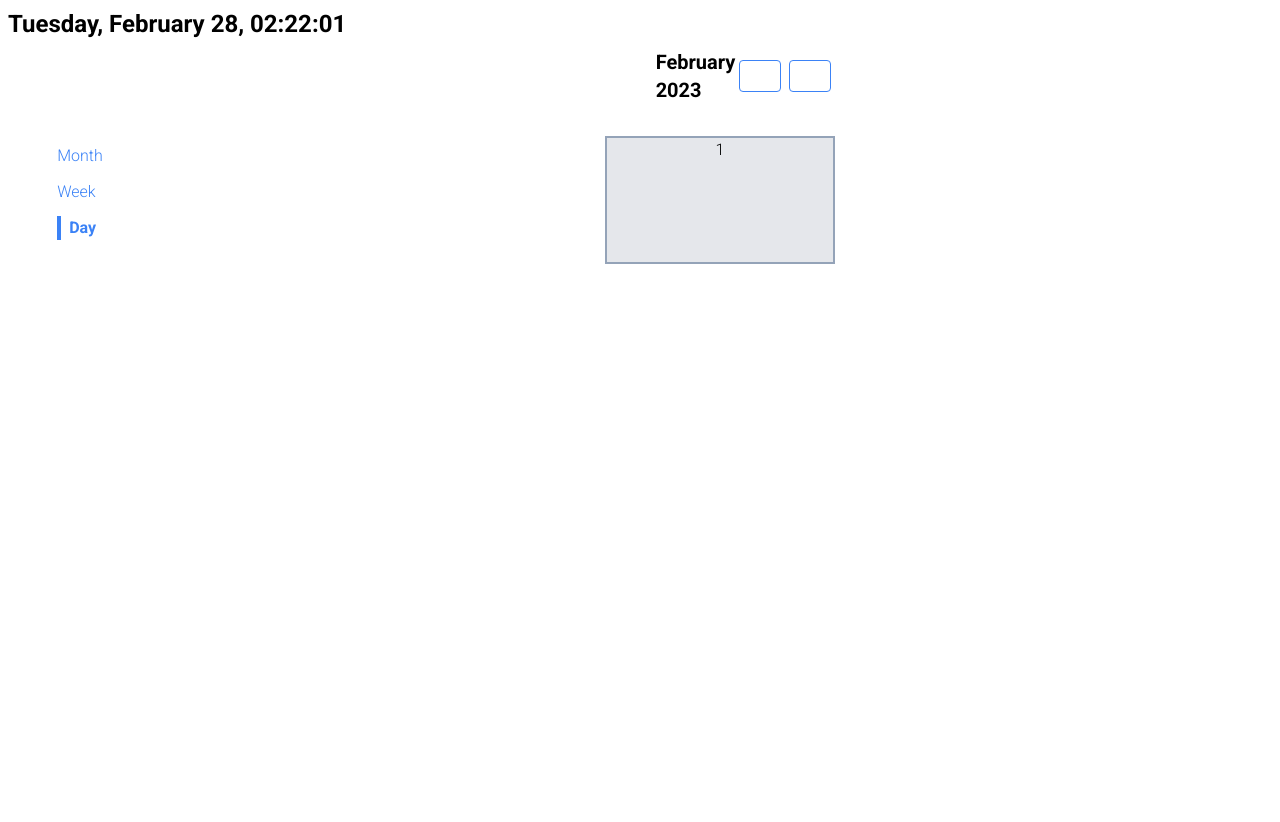
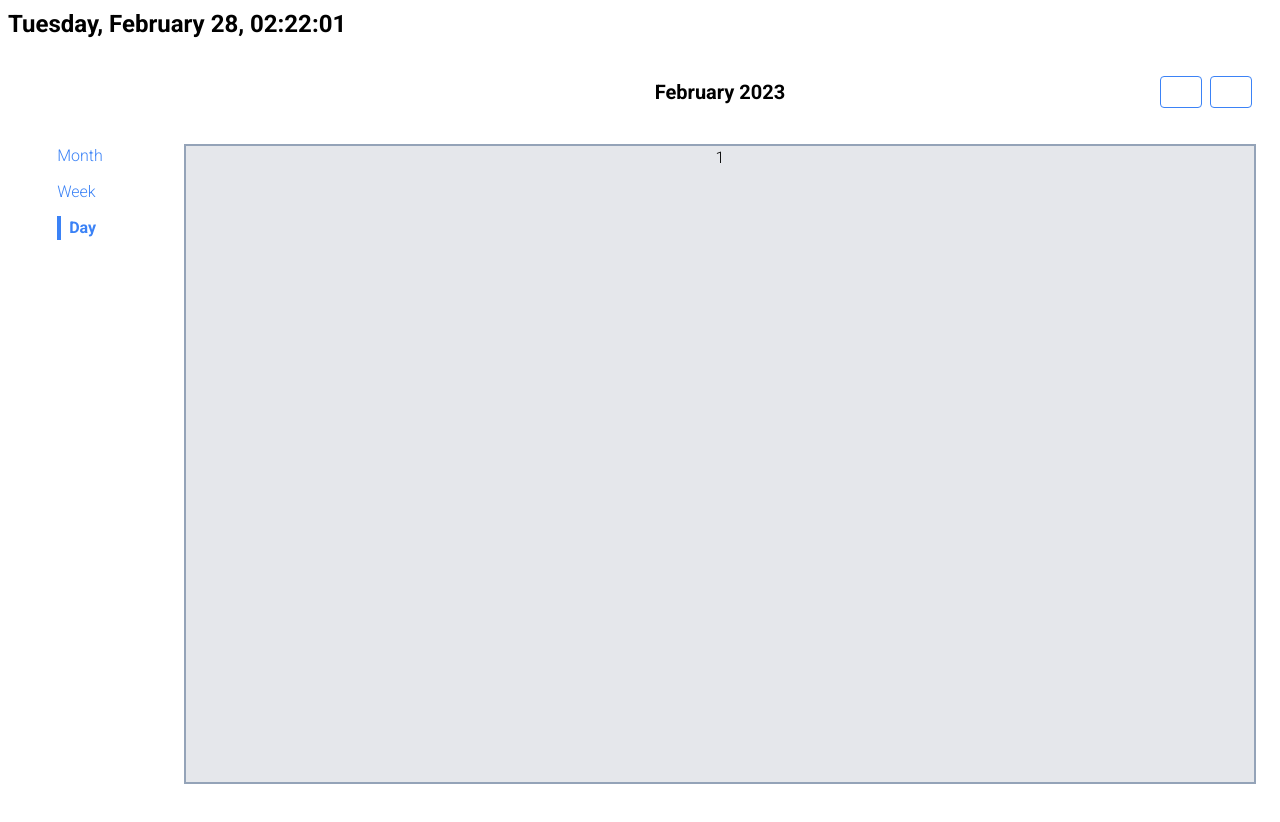
Before and after one commit to Pfirewire/react-calendar, a React (Create React App) app: page /day in a window 1280 px wide. Shown: the top 822 px of the page. Built offline with nearby package versions, Linux system fonts and the light colour scheme.

Commit message:
DayPage styling

```diff
--- a/src/components/Day.js
+++ b/src/components/Day.js
@@ -7,18 +7,24 @@ function Day({ firstWeek, isSingleWeek, isSingleDay, date }) {
     const prettyDate = convertDateAndTime(new Date(date));
     const showMonth = prettyDate.day === 1;
     const classes = className(
-        'border-2 border-slate-400 w-48',
+        'border-2 border-slate-400',
         {
             'bg-gray-200': prettyDate.month !== month,
             'w-48': !isSingleDay,
             'w-full': isSingleDay,
             'h-32': !isSingleWeek,
-            'h-4/5': isSingleWeek
+            'h-4/5': isSingleWeek || isSingleDay
         }
     );
+    const singleDayClasses = className(
+        'mx-auto h-screen',
+        {
+            'flex-grow': isSingleDay
+        }
+    )
 
     return(
-        <div className='mx-auto h-screen'>
+        <div className={singleDayClasses}>
             {firstWeek && <div className='flex justify-center text-lg'>{prettyDate.dayString}</div>}
             <div className={classes}>
                 <div className='flex justify-center'>
--- a/src/components/pages/DayPage.js
+++ b/src/components/pages/DayPage.js
@@ -16,9 +16,9 @@ function DayPage() {
     };
 
     return(
-        <div className='flex flex-col'>
+        <div className='flex flex-col flex-grow m-6'>
             <Header handlePrev={handlePrevDay} handleNext={handleNextDay} />
-            <div>
+            <div className='flex justify-center items-center'>
                 <Day isSingleDay />
             </div>
         </div>
```
